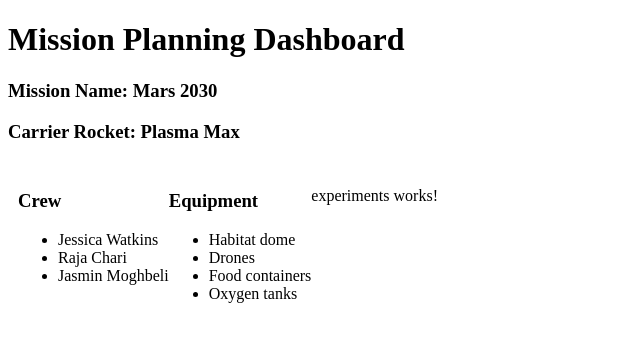
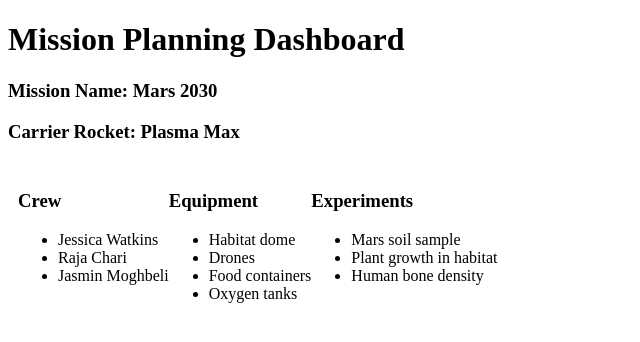
Before and after one commit to AlanZhang89/Angular_studio, an Angular app: page / in a window 1280 px wide. Shown: the top 342 px of the page, without its empty margins (0-640 px from the left). Built offline with nearby package versions, Linux system fonts and the light colour scheme.

Commit message:
add experiments in experiments.component.html

```diff
--- a/src/app/experiments/experiments.component.html
+++ b/src/app/experiments/experiments.component.html
@@ -1 +1,6 @@
-<p>experiments works!</p>
+<h3>Experiments</h3>
+<ul>
+  <li>Mars soil sample</li>
+  <li>Plant growth in habitat</li>
+  <li>Human bone density</li>
+</ul>
```
